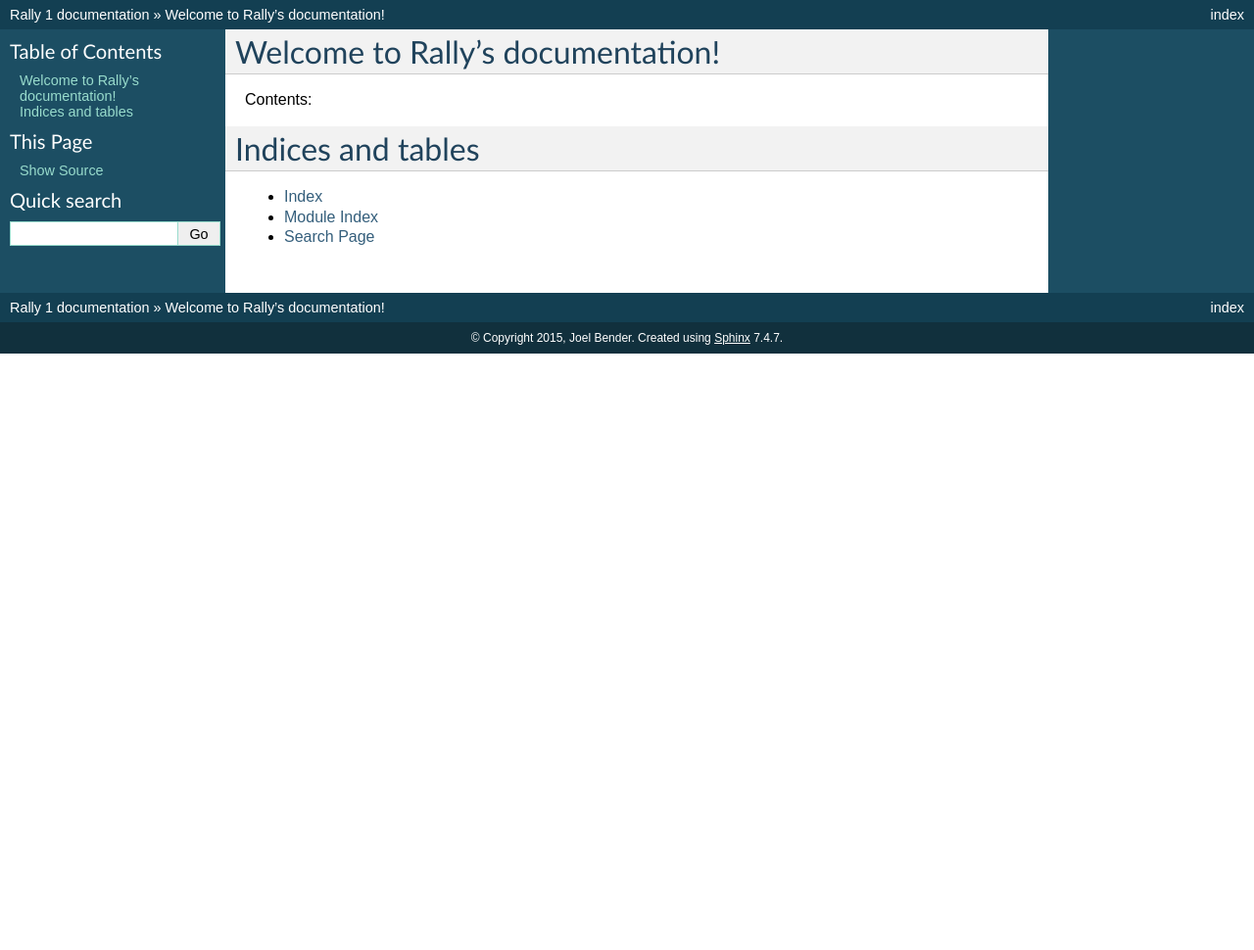
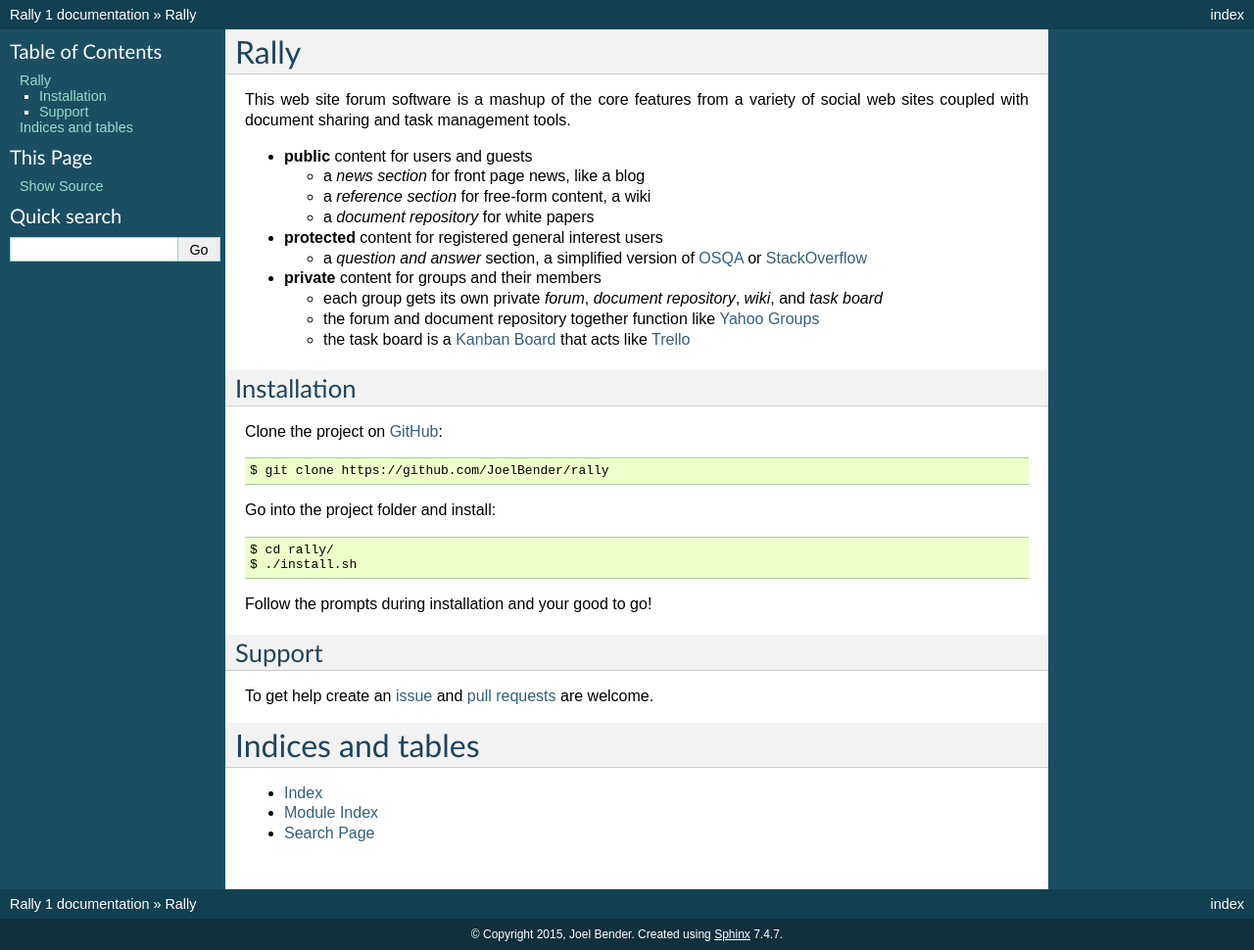
Before and after one commit to JoelBender/rally, a Sphinx documentation site: the page built from doc/source/index.rst, in a window 1280 px wide. Shown: the whole page at 98% size. Built offline with Sphinx 7.4.7, drawn with Linux system fonts in a browser that asks for light colours; before the commit the page ends 900 px from its top, so only the background shows below that.

Commit message:
point README to Read The Docs and start filling out the documentation

```diff
--- a/doc/source/index.rst
+++ b/doc/source/index.rst
@@ -1,17 +1,47 @@
-.. Rally documentation master file, created by
-   sphinx-quickstart on Sun Jun  7 22:32:54 2015.
-   You can adapt this file completely to your liking, but it should at least
-   contain the root `toctree` directive.
+.. Rally Documentation Master File
 
-Welcome to Rally's documentation!
-=================================
+Rally
+=====
 
-Contents:
+This web site forum software is a mashup of the core features from a variety of social web sites coupled with document sharing and task management tools.
+
+* **public** content for users and guests
+
+  * a *news section* for front page news, like a blog
+  * a *reference section* for free-form content, a wiki
+  * a *document repository* for white papers
+
+* **protected** content for registered general interest users
+
+  * a *question and answer* section, a simplified version of `OSQA <http://www.osqa.net/>`_ or `StackOverflow <http://stackoverflow.com/>`_
+
+* **private** content for groups and their members
+
+  * each group gets its own private *forum*, *document repository*, *wiki*, and *task board*
+  * the forum and document repository together function like `Yahoo Groups <https://groups.yahoo.com/>`_
+  * the task board is a `Kanban Board <https://en.wikipedia.org/wiki/Kanban_board>`_ that acts like `Trello <https://trello.com/>`_
+
+Installation
+------------
+
+Clone the project on `GitHub <https://github.com/JoelBender/rally>`_::
+
+    $ git clone https://github.com/JoelBender/rally
+
+Go into the project folder and install::
+
+    $ cd rally/
+    $ ./install.sh
+
+Follow the prompts during installation and your good to go!
+
+Support
+-------
+
+To get help create an `issue <https://github.com/JoelBender/rally/issues>`_ and `pull requests <https://github.com/JoelBender/rally/pulls>`_ are welcome.
 
 .. toctree::
    :maxdepth: 2
-
-
 
 Indices and tables
 ==================
```
Also changed, not shown: README.md (+4 -71 lines).
